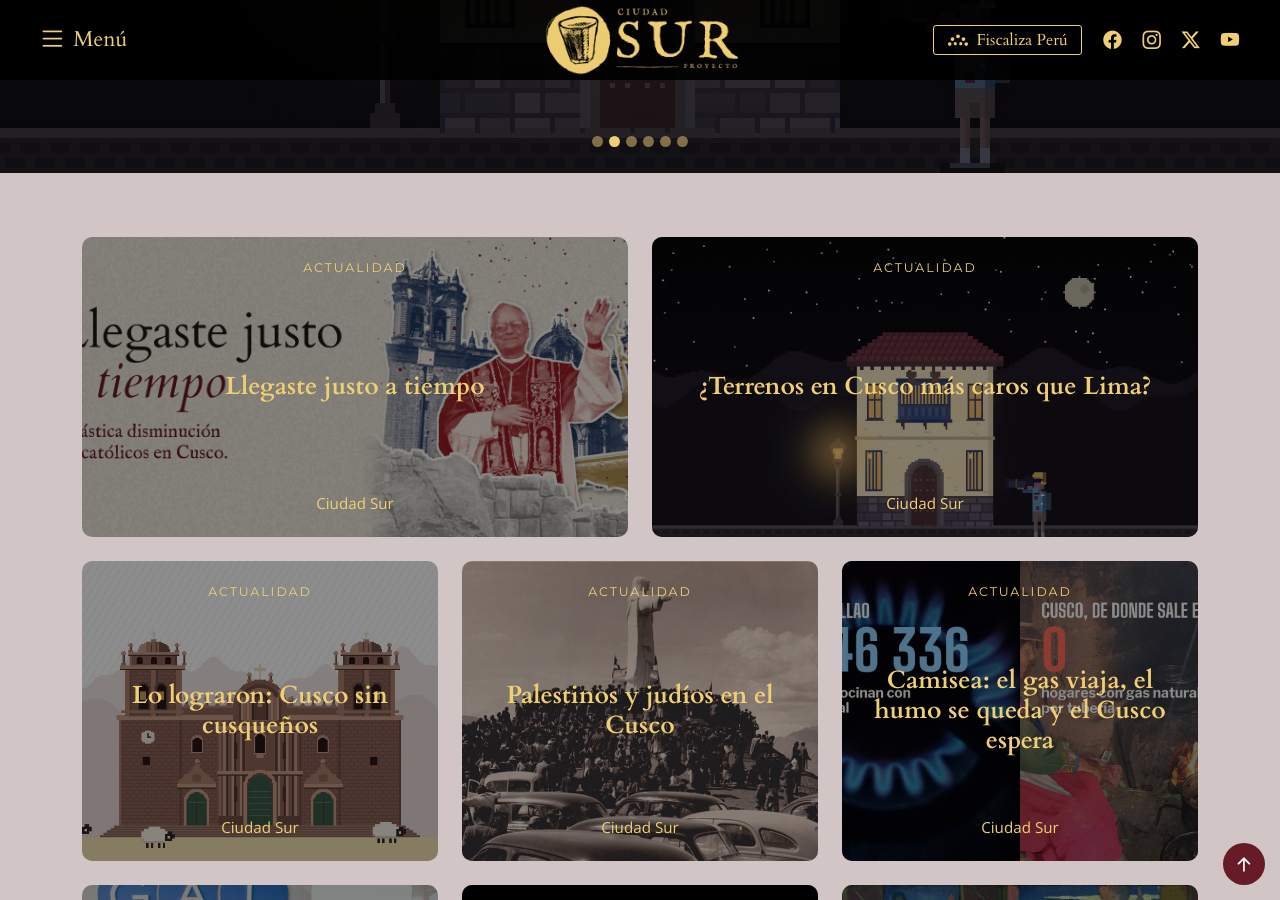
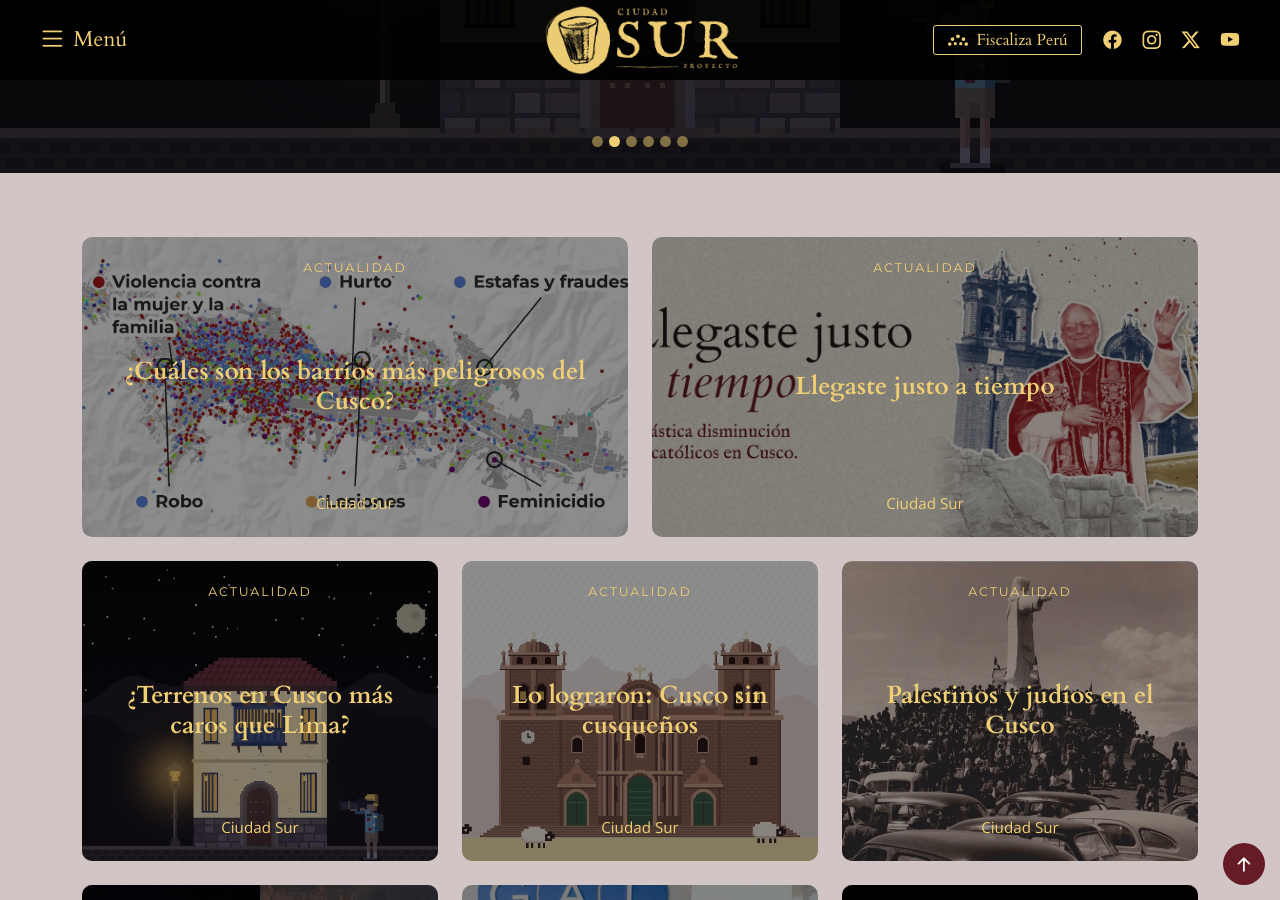
Before and after one commit to romelserg/ciudadsur, a Jekyll site: the page built from index.html, in a window 1280 px wide and 900 px high, scrolled down 727 px. Built offline with Jekyll 4.4.1, drawn with Linux system fonts in a browser that asks for light colours; part of the change alters nothing that is shown.

Commit message:
Nota: ¿Cuáles son los barrios más peligrosos del Cusco?; botón de Fiscaliza Perú corto en celular
Co-Authored-By: Claude Opus 5.5 <noreply@anthropic.com>

```diff
--- a/_includes/cabecera.html
+++ b/_includes/cabecera.html
@@ -11,7 +11,7 @@
     <div class="cabecera-lado cabecera-redes">
       <a class="boton-fiscaliza" href="https://fiscalizaperu.ciudadsur.pe" title="Fiscaliza Perú: observatorio ciudadano del Congreso">
         <svg viewBox="0 0 24 14" aria-hidden="true"><circle cx="3" cy="12" r="2"/><circle cx="6" cy="6.5" r="2"/><circle cx="12" cy="3.5" r="2"/><circle cx="18" cy="6.5" r="2"/><circle cx="21" cy="12" r="2"/><circle cx="9" cy="11.5" r="1.7"/><circle cx="15" cy="11.5" r="1.7"/></svg>
-        <span>Fiscaliza Perú</span>
+        <span>Fiscaliza<span class="bf-largo"> Perú</span></span>
       </a>
       {% include redes.html %}
     </div>
--- /dev/null
+++ b/_posts/2026-11-24-cuales-son-los-barrios-mas-peligrosos-del-cusco.md
@@ -0,0 +1,152 @@
+---
+title: "¿Cuáles son los barrios más peligrosos del Cusco?"
+subtitle: "Geografía de la violencia"
+author: "Ciudad Sur"
+author_image: /assets/img/articulos/autores/ciudad-sur.png
+date: 2026-11-24
+category: "Actualidad"
+image: /assets/img/articulos/barrios-mas-peligrosos-del-cusco.jpg
+image_caption: "Delitos en la ciudad del Cusco: cada punto es una denuncia con ubicación precisa, de enero a setiembre de 2025. Fuente: DGIS-Ministerio del Interior. Elaboración: Ciudad Sur."
+---
+
+<style>
+.cs-firma { font-family: "Montserrat", sans-serif; font-size: .9rem; color: #6b6262; text-align: left !important; line-height: 1.5; border-left: 3px solid #671b27; padding-left: .9rem; }
+.cs-lamina { margin: 2.2rem auto; max-width: 560px; }
+.cs-lamina img { width: 100%; height: auto; display: block; border-radius: 6px; box-shadow: 0 1px 6px rgba(0,0,0,.12); }
+.cs-tabla-caja { overflow-x: auto; margin: 1.6rem 0 .4rem; }
+.cs-tabla { width: 100%; border-collapse: collapse; font-family: "Montserrat", sans-serif; font-size: .88rem; margin: 0; }
+.cs-tabla th { text-align: left; font-weight: 700; color: #671b27; border-bottom: 2px solid #671b27; padding: .5rem .4rem; }
+.cs-tabla td { border-bottom: 1px solid #e6dcd8; padding: .5rem .4rem; vertical-align: middle; }
+.cs-tabla .num { text-align: right; white-space: nowrap; }
+.cs-barra { display: inline-block; height: .7rem; border-radius: 0 2px 2px 0; background: #671b27; vertical-align: middle; margin-right: .4rem; }
+.cs-nota-tabla { font-family: "Montserrat", sans-serif; font-size: .72rem; color: #8a8080; text-align: left !important; margin: 0 0 2rem; }
+@media (max-width: 576px) { .cs-tabla { font-size: .78rem; } .cs-tabla .ocultable { display: none; } }
+</style>
+
+<p class="cs-firma">Por el Laboratorio Urbano del Cusco - Ciudad Sur<br>Fuente: base de denuncias policiales DGIS-Ministerio del Interior, enero a setiembre de 2025 (14 953 casos). Procesamiento y mapas: Ciudad Sur, con QGIS y la capa de manzanas del INEI.</p>
+
+Según diversas encuestas publicadas en la época electoral del presente año, una de las principales preocupaciones del ciudadano cusqueño era la inseguridad. Y a pesar de que la ciudad del Cusco no lidera los rankings de inseguridad en el país, lo cierto es que sí existe una percepción de inseguridad. El objetivo de este trabajo fue verificar si esa inseguridad se plasma en el territorio.
+
+## Sobre la fuente: más de 14 000 denuncias
+
+Trabajamos con la base de denuncias policiales de la provincia de Cusco de la Dirección General de Información para la Seguridad (DGIS) del Ministerio del Interior. Son 14 953 casos registrados entre enero y setiembre de 2025. Cada caso tiene fecha, distrito, dirección y clasificación penal (tipo, subtipo y modalidad).
+
+Hay que precisar algo desde el inicio: son denuncias, no todos los delitos que ocurren. Muchos hechos nunca se denuncian, sobre todo los robos menores y la violencia dentro del hogar. Las cifras muestran lo que llega a la comisaría y, aun así, permiten ver patrones claros.
+
+## Limitaciones: el problema de la ubicación
+
+No todas las denuncias sirven para hacer un mapa fino. Solo el 40 % (5 973 casos) tiene una ubicación precisa. El otro 60 % está registrado en un punto por defecto de su distrito, que suele ser un punto central y genérico. Si los usáramos, aparecerían "focos de delito" que en realidad son solo el lugar donde el sistema guarda los casos sin dirección exacta.
+
+Por eso el análisis por barrios usa únicamente los casos con ubicación precisa. Así perdemos cantidad, pero ganamos exactitud: cada punto del mapa está donde ocurrió el hecho.
+
+## ¿Por qué barrios y no distritos?
+
+Los distritos de la ciudad (Cusco, Wanchaq, Santiago, San Sebastián y San Jerónimo) son demasiado grandes y diversos por dentro. Wanchaq, por ejemplo, incluye zonas residenciales tranquilas y también el entorno del terminal terrestre, pegado al distrito de Santiago y con una dinámica muy distinta. Dar un solo número por distrito esconde esas diferencias.
+
+Por eso dividimos la ciudad en 12 barrios o sectores, delimitados con la capa de manzanas del INEI. Cada sector agrupa manzanas con una identidad urbana reconocible, como el Centro Histórico, la Av. de la Cultura o el entorno del Terminal. Luego contamos cuántas denuncias de cada tipo caen dentro de cada uno. Así el resultado se lee como la gente vive la ciudad: por zonas, no por límites administrativos.
+
+## Qué delitos contamos, y por qué
+
+La base de la DGIS clasifica las denuncias en 32 tipos. Los usamos de dos formas.
+
+**En el mapa general** (el de la portada de esta nota) aparecen los 32 tipos de delito. Cada denuncia con ubicación precisa es un punto, con un color según su tipo. Es la foto completa de lo denunciado en la ciudad.
+
+**En el ranking por barrios** nos quedamos con 12 categorías, que son las que expresan violencia o ataques directos contra las personas y su patrimonio en el espacio urbano:
+
+- Violencia contra la mujer y la familia (VMF)
+- Hurto
+- Robo
+- Daños
+- Extorsión
+- Lesiones
+- Homicidio
+- Feminicidio
+- Delitos sexuales
+- Acoso
+- Secuestro
+- Violación de domicilio
+
+Dejamos fuera cuatro grupos:
+
+- **Faltas:** son infracciones menores y no delitos propiamente dichos. Inflarían los conteos sin decir mucho sobre peligrosidad.
+- **Delitos contra la seguridad pública:** por ejemplo, conducir en estado de ebriedad o tener armas sin licencia. Son importantes, pero no tienen una víctima directa en el lugar.
+- **Delitos informáticos:** ocurren en el espacio digital. La dirección registrada suele ser el domicilio de la víctima, no el "lugar del delito".
+- **Delitos culposos:** son hechos sin intención, como muchos accidentes de tránsito. No miden violencia deliberada.
+
+## Resultados: qué se denuncia más en la ciudad
+
+Entre enero y setiembre de 2025, los cinco delitos más denunciados en la ciudad del Cusco fueron:
+
+1. Violencia contra la mujer y la familia (VMF)
+2. Hurto (sin violencia)
+3. Estafas y fraudes
+4. Robo (con violencia)
+5. Lesiones
+
+<figure class="cs-lamina"><img src="/assets/img/articulos/barrios-cusco-delitos-mas-usuales.jpg" alt="Delitos más usuales en Cusco ciudad, enero a setiembre de 2025: 1. violencia contra la mujer y la familia, 2. hurto, 3. estafas y fraudes, 4. robo, 5. lesiones. Feminicidio: 9 casos entre consumados y tentativas." loading="lazy"></figure>
+
+El primer lugar es el dato más fuerte del análisis. **El delito más denunciado en el Cusco no ocurre en la calle, sino sobre todo dentro de las casas.** La violencia contra la mujer y la familia supera al hurto y al robo, que suelen dominar la conversación pública sobre inseguridad.
+
+A eso se suman 9 feminicidios, entre consumados y tentativas, en solo nueve meses.
+
+## Resultados: dónde se concentra
+
+- **El barrio con más hurtos es Mariscal Gamarra y Av. de la Cultura.** Es un eje de mucho movimiento: comercio, universidades, oficinas y transporte. Allí hay mucha gente, pertenencias a la vista y la facilidad de perderse entre la multitud. Es el escenario típico del hurto.
+- **El barrio con más violencia contra la mujer y la familia es Alameda Pachacuteq y Terminal.** Esto indica que la violencia doméstica también tiene una geografía, y que ciertas zonas necesitan atención específica en prevención y protección, no solo patrullaje.
+
+<figure class="cs-lamina"><img src="/assets/img/articulos/barrios-cusco-santiago-y-centro.jpg" alt="Barrios más peligrosos de Santiago y el Centro: Av. Antonio Lorena y calle Belén, 192 denuncias; Plaza Mayor y Av. El Sol, 170; Huancaro y Erapata, 40; A.H. Ayuda Mutua, 11." loading="lazy"></figure>
+
+<figure class="cs-lamina"><img src="/assets/img/articulos/barrios-cusco-cultura-y-wanchaq.jpg" alt="Barrios más peligrosos de la Av. de la Cultura y Wanchaq: Mariscal Gamarra y Av. de la Cultura, 259 denuncias; Av. Collasuyo y Av. Los Incas, 245; Alameda Pachacuteq y Terminal, 219; Velasco Astete, Micaela Bastidas y Viva el Perú, 44." loading="lazy"></figure>
+
+<figure class="cs-lamina"><img src="/assets/img/articulos/barrios-cusco-san-sebastian-y-san-jeronimo.jpg" alt="Barrios más peligrosos de San Sebastián y San Jerónimo: Av. Cusco y primer paradero, 32 denuncias; San Jerónimo centro, 17; Av. de la Cultura y Sol de Oro, 10." loading="lazy"></figure>
+
+## Lo que el mapa nos dice
+
+La inseguridad en el Cusco tiene dos caras. Una es visible: el hurto y el robo en los ejes comerciales y de tránsito. La otra es menos visible y más frecuente: la violencia contra la mujer y la familia. Las políticas de seguridad que solo piensan en cámaras y serenazgo atienden la primera y dejan de lado la segunda.
+
+Conocer dónde ocurre cada tipo de delito permite diseñar respuestas distintas para cada barrio. Ese es el sentido de mirar la ciudad por sectores.
+
+## ¿Qué pasó con Zarzuela o Picchu?
+
+Ambos son sectores tradicionalmente conocidos como peligrosos; sin embargo, no figuran en nuestro mapa. Hay diferentes razones, algunas objetivas y otras metodológicas.
+
+Primero, las objetivas, en particular en el caso de Zarzuela: esa percepción viene de años atrás, pero en años más recientes la consolidación urbana, la llegada de servicios y una mejor infraestructura vial y equipamiento urbano han hecho que disminuyan los casos de inseguridad ciudadana. Sin embargo, en la memoria colectiva del cusqueño aún continúa.
+
+<div class="cs-tabla-caja"><table class="cs-tabla">
+  <thead><tr><th>Barrio</th><th class="num">Denuncias</th><th class="num">Con ubicación precisa</th><th class="num ocultable">En punto por defecto</th></tr></thead>
+  <tbody>
+    <tr><td>Zarzuela (Alta y Baja, Santiago)</td><td class="num">99</td><td class="num">16 (16 %)</td><td class="num ocultable">83</td></tr>
+    <tr><td>Picchu (Alto, La Rinconada, San Isidro)</td><td class="num">92</td><td class="num">2 (2 %)</td><td class="num ocultable">90</td></tr>
+    <tr><td>Promedio de la base</td><td class="num">-</td><td class="num">40 %</td><td class="num ocultable">60 %</td></tr>
+  </tbody>
+</table></div>
+<p class="cs-nota-tabla">Fuente: DGIS-Mininterior, enero a setiembre de 2025. Elaboración: Ciudad Sur.</p>
+
+Las pocas denuncias que sí tienen ubicación (16 de Zarzuela y 2 de Picchu) caen fuera de los 12 barrios. Ninguno de los dos quedó dentro de un sector delimitado.
+
+El 84 % de los casos de Zarzuela y el 98 % de los de Picchu terminaron en el punto por defecto del distrito y no en una ubicación precisa. Para el mapa, estos barrios son casi invisibles.
+
+## Ranking por distritos
+
+Finalmente, si hacemos un ranking de los distritos más peligrosos considerando todas las denuncias, las que tienen ubicación precisa y las que no, el resultado es el siguiente:
+
+<div class="cs-tabla-caja"><table class="cs-tabla">
+  <thead><tr><th>#</th><th>Distrito</th><th>Denuncias</th><th class="num">VMF</th><th class="num">Hurto y robo</th></tr></thead>
+  <tbody>
+    <tr><td>1</td><td>Cusco</td><td><span class="cs-barra" style="width:5.5rem"></span>3 904</td><td class="num">1 221</td><td class="num">1 156</td></tr>
+    <tr><td>2</td><td>Santiago</td><td><span class="cs-barra" style="width:4.6rem"></span>3 271</td><td class="num">1 260</td><td class="num">697</td></tr>
+    <tr><td>3</td><td>San Sebastián</td><td><span class="cs-barra" style="width:3.97rem"></span>2 815</td><td class="num">1 191</td><td class="num">501</td></tr>
+    <tr><td>4</td><td>Wanchaq</td><td><span class="cs-barra" style="width:3.78rem"></span>2 684</td><td class="num">507</td><td class="num">878</td></tr>
+    <tr><td>5</td><td>San Jerónimo</td><td><span class="cs-barra" style="width:2.34rem"></span>1 663</td><td class="num">679</td><td class="num">323</td></tr>
+    <tr><td>6</td><td>Saylla</td><td><span class="cs-barra" style="width:.42rem"></span>298</td><td class="num">128</td><td class="num">52</td></tr>
+    <tr><td>7</td><td>Poroy</td><td><span class="cs-barra" style="width:.42rem"></span>295</td><td class="num">129</td><td class="num">55</td></tr>
+    <tr><td>8</td><td>Ccorca</td><td><span class="cs-barra" style="width:.1rem"></span>23</td><td class="num">9</td><td class="num">5</td></tr>
+  </tbody>
+</table></div>
+<p class="cs-nota-tabla">Fuente: DGIS-Mininterior, enero a setiembre de 2025 (14 953 denuncias). Elaboración: Ciudad Sur.</p>
+
+## Nota metodológica
+
+Base de denuncias policiales de la provincia de Cusco, DGIS-Ministerio del Interior, enero a setiembre de 2025 (14 953 casos). El análisis por barrios usa solo los 5 973 casos con ubicación precisa (40 %). Los barrios se delimitaron con la capa de manzanas del INEI. Para la elaboración de los mapas se usó el software QGIS.
+
+<p class="cs-firma">Un trabajo del Laboratorio Urbano del Cusco de Ciudad Sur.<br>Cómo citar: Ciudad Sur (2026). <i>¿Cuáles son los barrios más peligrosos del Cusco? Geografía de la violencia</i>. Laboratorio Urbano del Cusco. Se permite reproducir citando la fuente.</p>
```
Also changed, not shown: assets/img/articulos/barrios-cusco-cultura-y-wanchaq.jpg (added), assets/img/articulos/barrios-cusco-delitos-mas-usuales.jpg (added), assets/img/articulos/barrios-cusco-san-sebastian-y-san-jeronimo.jpg (added), assets/img/articulos/barrios-cusco-santiago-y-centro.jpg (added), assets/img/articulos/barrios-mas-peligrosos-del-cusco.jpg (added).
